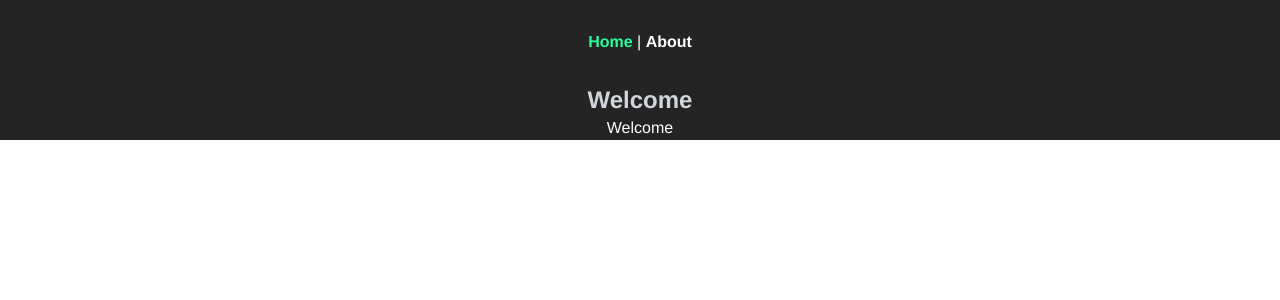
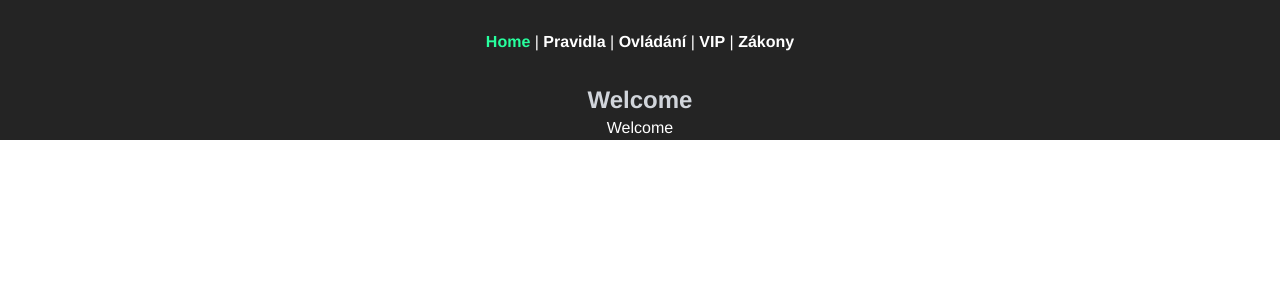
Before and after one commit to Jakub200CZ/RoughRP_website, a Vue app: page / in a window 1280 px wide. Shown: the top 300 px of the page. Built offline with nearby package versions, Linux system fonts and the light colour scheme.

Commit message:
Update nav, add pages to nav

```diff
--- a/src/App.vue
+++ b/src/App.vue
@@ -1,7 +1,10 @@
 <template>
   <div id="nav">
-    <router-link to="/">Home</router-link> |
-    <router-link to="/about">About</router-link>
+      <router-link to="/">Home</router-link> |
+      <router-link to="/pravidla">Pravidla</router-link> |
+      <router-link to="/ovladani">Ovládání</router-link> |
+      <router-link to="/vip">VIP</router-link> |
+      <router-link to="/gov">Zákony</router-link>
   </div>
   <router-view/>
 </template>
--- a/src/router/index.js
+++ b/src/router/index.js
@@ -34,7 +34,7 @@ const routes = [
     component: function () {
       return import('../views/gov.vue')
     }
-  },
+  }
 ]
 
 const router = createRouter({
```
